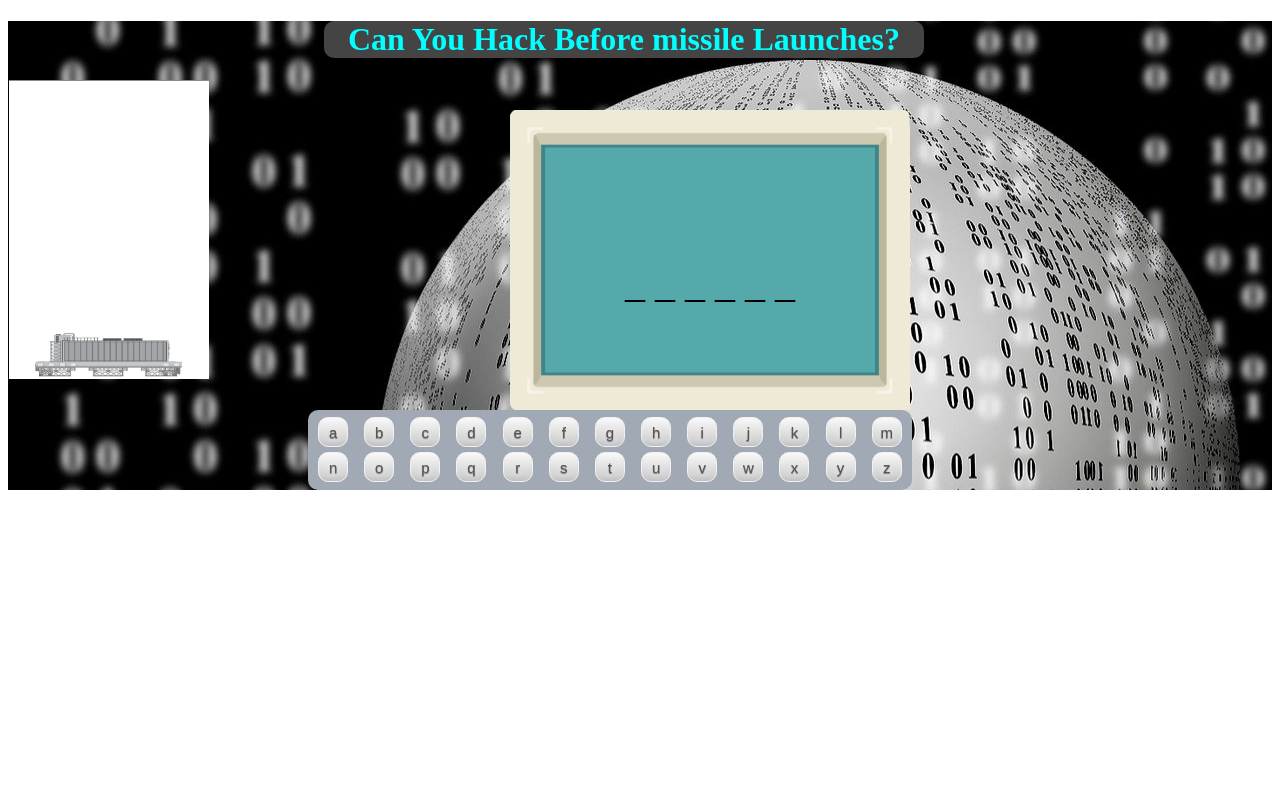
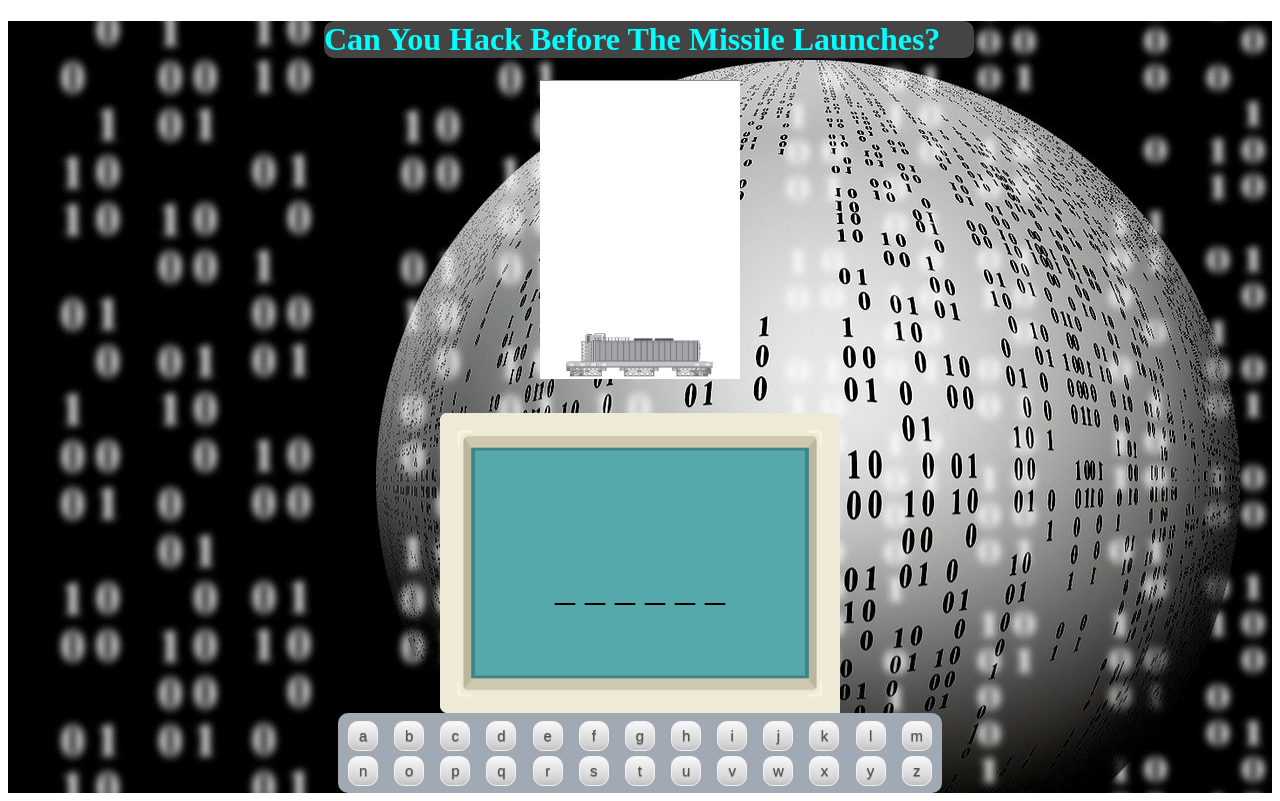
Before and after one commit to Jrtp22/msp1, a plain HTML site: page index.html in a window 1280 px wide. Drawn offline with Linux system fonts and the light colour scheme.

Commit message:
more css changes

```diff
--- a/app.js
+++ b/app.js
@@ -23,7 +23,7 @@ function win() {
     setTimeout(() => {
         window.location.reload()
     }, 4000);
-    window.alert("you win")
+    window.alert("You Win! The world is saved!");
         ;
 }
 //add function to check when the word is complete and invoke a win function
--- a/assets/styles.css
+++ b/assets/styles.css
@@ -8,11 +8,10 @@ main{
     justify-content: center;
 }
 h1{
-    text-align: center;
     color: aqua;
     background-color: #444;
     border-radius: 10px;
-    width: 600px;
+    width: 650px;
     margin-left: 25%;
 }
 #screen {
@@ -94,4 +93,9 @@ button {
 }
 #rocket {
     width: 200px;
+
 }
+#rocketMan{
+    width: 400px;
+    text-align: center;
+}
--- a/index.html
+++ b/index.html
@@ -8,7 +8,7 @@
     </head>
     <body>
         <main>
-            <H1>Can You Hack Before missile Launches?</H1>
+            <H1>Can You Hack Before The Missile Launches?</H1>
             <div id="gameBoard">
                 <div id="rocketMan">
                     <img id="rocket" src="assets\9.jpg" alt="rocket" />
```
